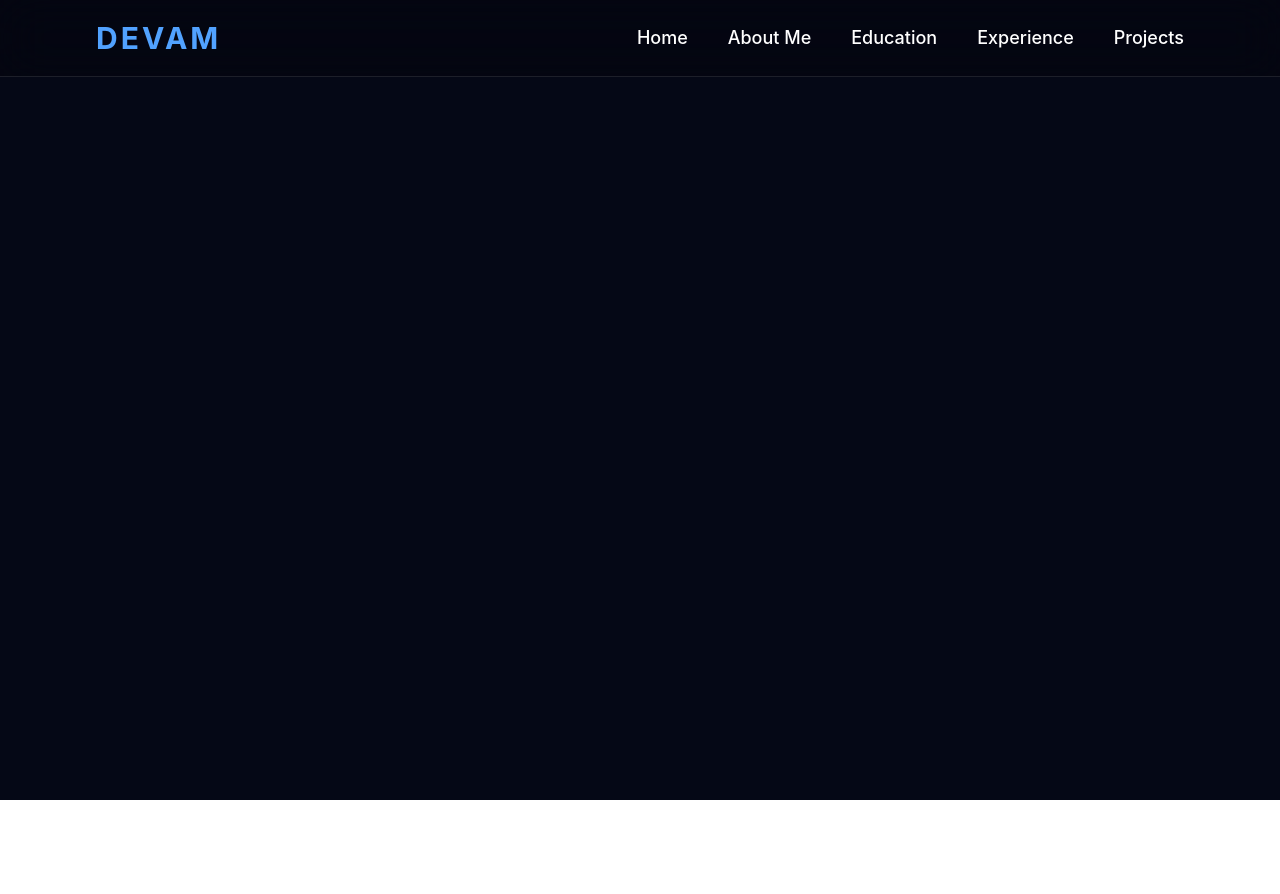
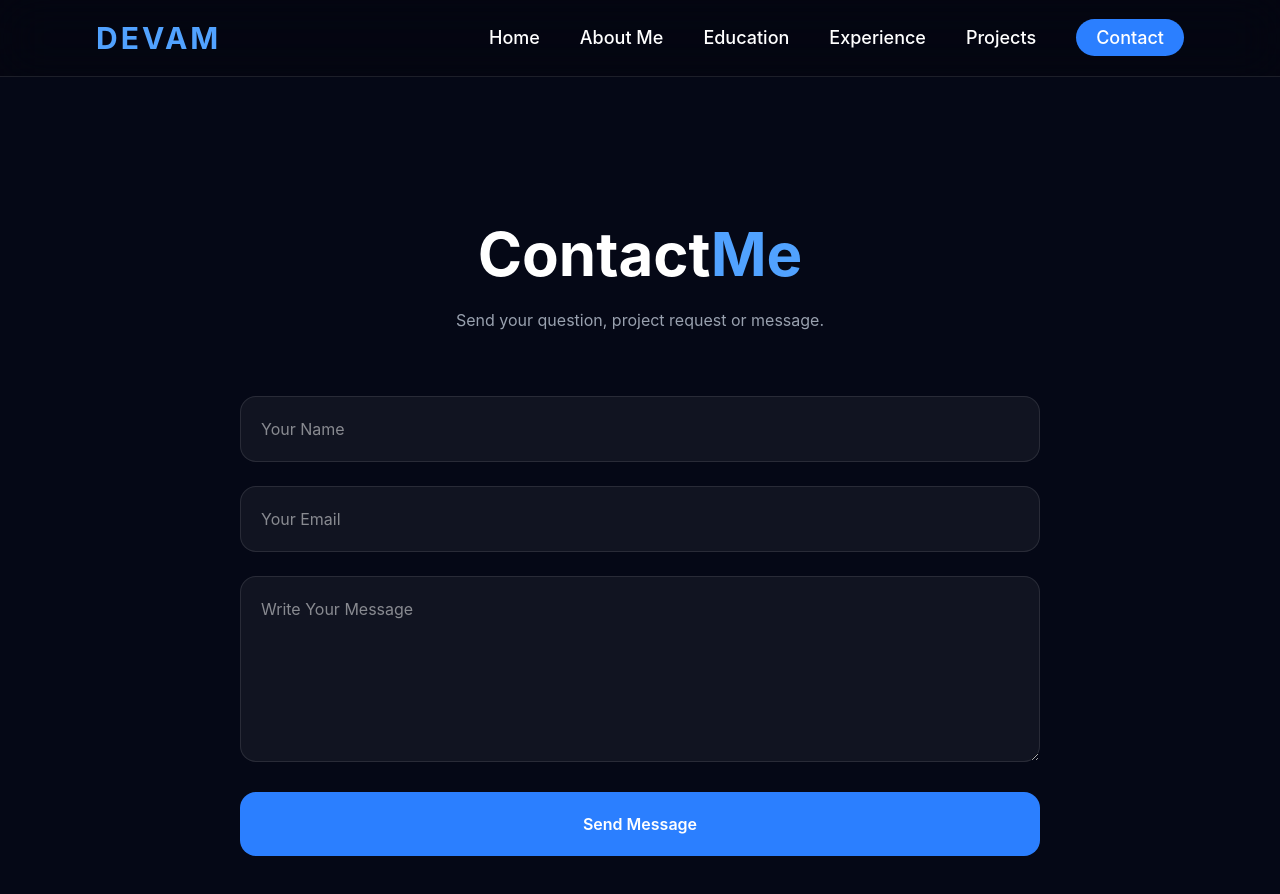
Before and after one commit to Devam9-9-2006/About-me-, a React app: page /contact in a window 1280 px wide. Shown: the top 894 px of the page. Before the commit the page ends 800 px from the top, so only its background shows below. Built offline with nearby package versions, Linux system fonts and the light colour scheme; the HTML template or start-up script is replaced by a standard one.

Commit message:
about me wesite

```diff
--- a/package.json
+++ b/package.json
@@ -10,6 +10,7 @@
     "preview": "vite preview"
   },
   "dependencies": {
+    "@emailjs/browser": "^4.4.1",
     "@tailwindcss/vite": "^4.3.1",
     "react": "^19.2.6",
     "react-dom": "^19.2.6",
--- a/src/App.jsx
+++ b/src/App.jsx
@@ -2,7 +2,8 @@ import {
 BrowserRouter,
 Routes,
 Route
-} from 'react-router-dom'
+}
+from 'react-router-dom'
 
 import Navbar from './components/Navbar'
 
@@ -11,6 +12,7 @@ import About from './components/About'
 import Education from './components/Education'
 import Experience from './components/Experience'
 import Project from './components/Project'
+import Contact from './components/Contact'
 
 function App() {
 
@@ -19,6 +21,7 @@ return (
 <BrowserRouter>
 
 <div
+
 className="
 
 min-h-screen
@@ -27,6 +30,8 @@ overflow-x-hidden
 
 bg-[#050816]
 
+text-white
+
 "
 
 >
@@ -34,9 +39,10 @@ bg-[#050816]
 <Navbar />
 
 <div
+
 className="
 
-pt-28
+pt-32
 
 md:pt-24
 
@@ -71,6 +77,11 @@ path="/projects"
 element={<Project />}
 />
 
+<Route
+path="/contact"
+element={<Contact />}
+/>
+
 </Routes>
 
 </div>
--- /dev/null
+++ b/src/components/Contact.jsx
@@ -0,0 +1,284 @@
+import { useRef, useState } from 'react'
+import emailjs from '@emailjs/browser'
+
+function Contact() {
+
+const form = useRef()
+
+const [loading,setLoading]=useState(false)
+
+const sendEmail=(e)=>{
+
+e.preventDefault()
+
+setLoading(true)
+
+emailjs.sendForm(
+
+'service_yy75hoc',
+
+'template_wvnq57b',
+
+form.current,
+
+'x73vCMhTIiOHpC2J0'
+
+)
+
+.then(()=>{
+
+alert('Message Sent Successfully ✅')
+
+form.current.reset()
+
+setLoading(false)
+
+})
+
+.catch((error)=>{
+
+console.log(error)
+
+alert('Failed To Send Message ❌')
+
+setLoading(false)
+
+})
+
+}
+
+return (
+
+<section
+
+className="
+
+min-h-screen
+
+bg-[#050816]
+
+text-white
+
+px-6
+
+md:px-10
+
+lg:px-24
+
+py-32
+
+"
+
+>
+
+<div
+className="
+max-w-[800px]
+mx-auto
+"
+>
+
+<h1
+
+className="
+
+text-5xl
+
+md:text-6xl
+
+font-bold
+
+text-center
+
+"
+
+>
+
+Contact
+
+<span className="text-blue-400">
+
+Me
+
+</span>
+
+</h1>
+
+<p
+
+className="
+
+text-center
+
+text-gray-400
+
+mt-6
+
+"
+
+>
+
+Send your question,
+project request or message.
+
+</p>
+
+<form
+
+ref={form}
+
+onSubmit={sendEmail}
+
+className="
+
+mt-16
+
+space-y-6
+
+"
+
+>
+
+<input
+
+type="text"
+
+name="name"
+
+placeholder="Your Name"
+
+required
+
+className="
+
+w-full
+
+p-5
+
+rounded-2xl
+
+bg-white/5
+
+border
+
+border-white/10
+
+outline-none
+
+"
+
+/>
+
+<input
+
+type="email"
+
+name="email"
+
+placeholder="Your Email"
+
+required
+
+className="
+
+w-full
+
+p-5
+
+rounded-2xl
+
+bg-white/5
+
+border
+
+border-white/10
+
+outline-none
+
+"
+
+/>
+
+<textarea
+
+rows="6"
+
+name="message"
+
+placeholder="Write Your Message"
+
+required
+
+className="
+
+w-full
+
+p-5
+
+rounded-2xl
+
+bg-white/5
+
+border
+
+border-white/10
+
+outline-none
+
+"
+
+></textarea>
+
+<button
+
+type="submit"
+
+disabled={loading}
+
+className="
+
+w-full
+
+bg-blue-500
+
+hover:bg-blue-600
+
+duration-300
+
+py-5
+
+rounded-2xl
+
+font-semibold
+
+"
+
+>
+
+{
+
+loading
+
+?
+
+'Sending...'
+
+:
+
+'Send Message'
+
+}
+
+</button>
+
+</form>
+
+</div>
+
+</section>
+
+)
+
+}
+
+export default Contact
--- a/src/components/Navbar.jsx
+++ b/src/components/Navbar.jsx
@@ -60,6 +60,8 @@ font-bold
 tracking-widest
 
 text-blue-400
+
+cursor-pointer
 
 "
 
@@ -188,6 +190,36 @@ Projects
 
 </li>
 
+<li>
+
+<Link
+
+to="/contact"
+
+className="
+
+bg-blue-500
+
+px-5
+
+py-2
+
+rounded-full
+
+hover:bg-blue-600
+
+duration-300
+
+"
+
+>
+
+Contact
+
+</Link>
+
+</li>
+
 </ul>
 
 </nav>
```
Also changed, not shown: 1 other file (tests, documents, lock files or other folders).
